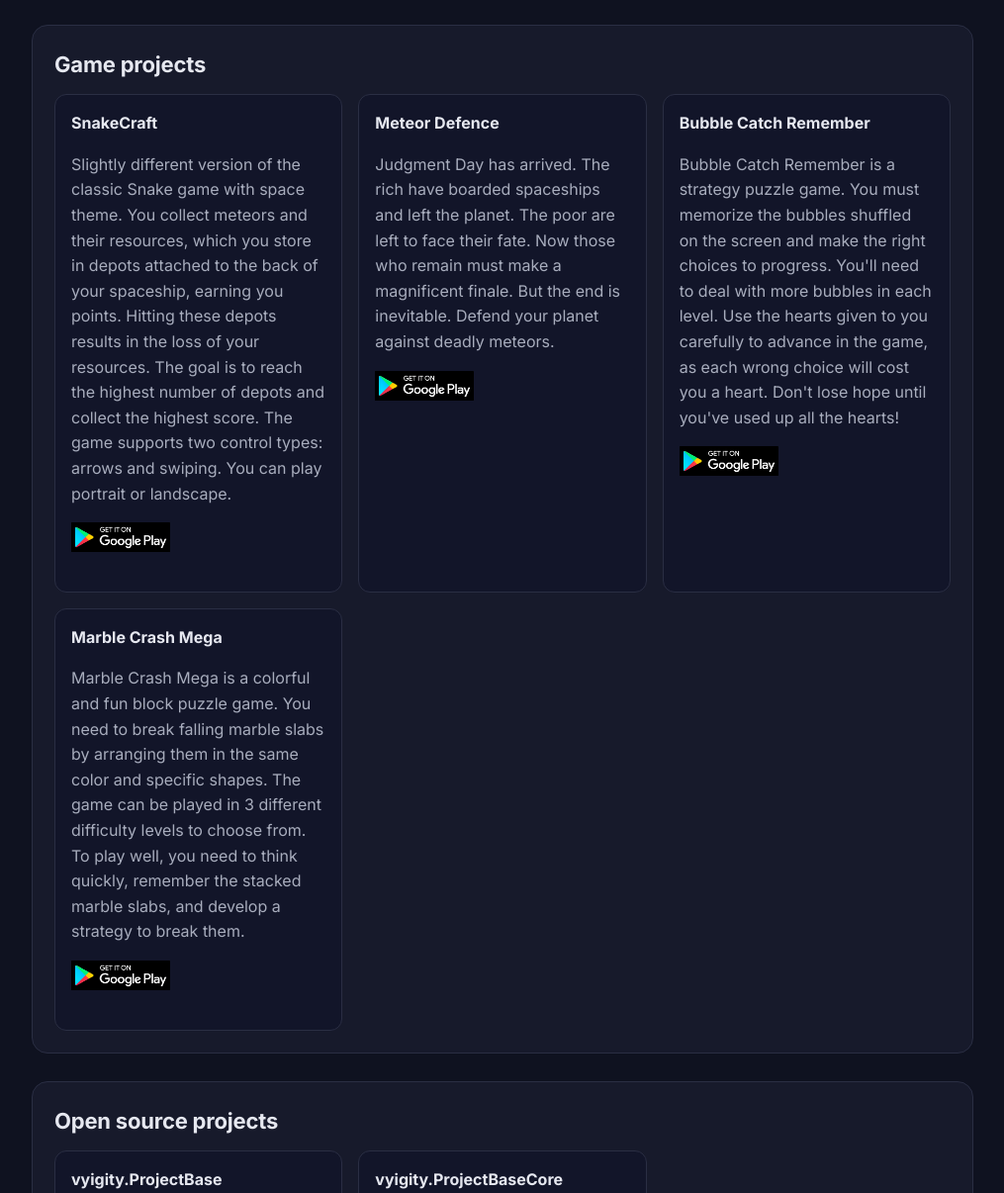
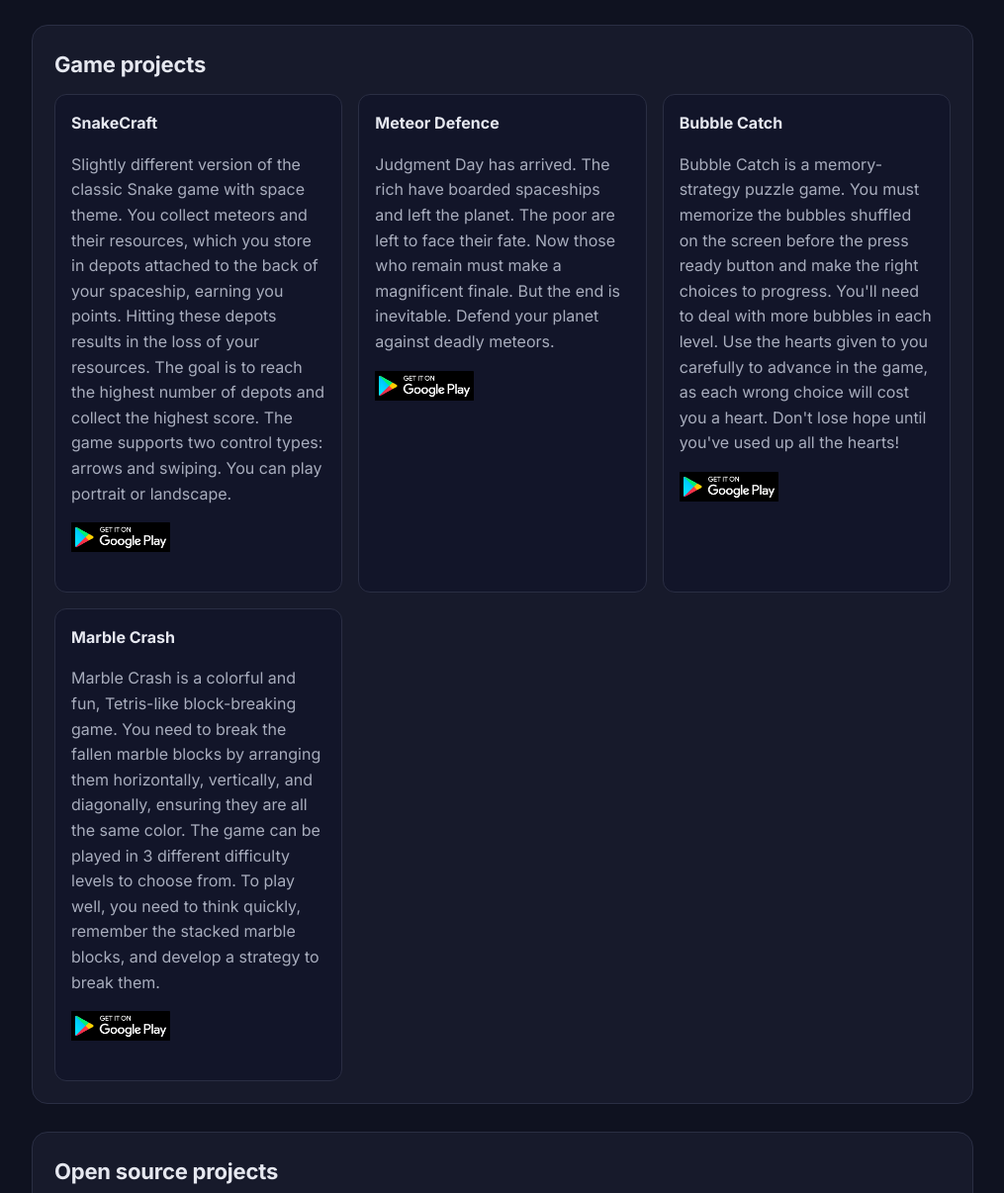
Before and after one commit to vyigity/vyigity.github.io, a plain HTML site: page index.html in a window 1280 px wide. Shown: the part 1010-2216 px from the top of the page at 99% size, without its empty margins (132-1147 px from the left). Drawn offline with Linux system fonts and the light colour scheme.

Commit message:
Update game descriptions and titles in index.html

```diff
--- a/index.html
+++ b/index.html
@@ -314,13 +314,13 @@
                     <p><a href="https://play.google.com/store/apps/details?id=com.vyigity.meteordefence"><img src="PlayStore.png" alt="Google Play Store" width="100" height="30"></a></p>
                 </div>
                 <div class="item">
-                    <h3>Bubble Catch Remember</h3>
-                    <p class="muted">Bubble Catch Remember is a strategy puzzle game. You must memorize the bubbles shuffled on the screen and make the right choices to progress. You'll need to deal with more bubbles in each level. Use the hearts given to you carefully to advance in the game, as each wrong choice will cost you a heart. Don't lose hope until you've used up all the hearts!</p>
+                    <h3>Bubble Catch</h3>
+                    <p class="muted">Bubble Catch is a memory-strategy puzzle game. You must memorize the bubbles shuffled on the screen before the press ready button and make the right choices to progress. You'll need to deal with more bubbles in each level. Use the hearts given to you carefully to advance in the game, as each wrong choice will cost you a heart. Don't lose hope until you've used up all the hearts!</p>
                     <p><a href="https://play.google.com/store/apps/details?id=com.vyigity.bubblecatchremember"><img src="PlayStore.png" alt="Google Play Store" width="100" height="30"></a></p>
                 </div>
                  <div class="item">
-                    <h3>Marble Crash Mega</h3>
-                    <p class="muted">Marble Crash Mega is a colorful and fun block puzzle game. You need to break falling marble slabs by arranging them in the same color and specific shapes. The game can be played in 3 different difficulty levels to choose from. To play well, you need to think quickly, remember the stacked marble slabs, and develop a strategy to break them.</p>
+                    <h3>Marble Crash</h3>
+                    <p class="muted">Marble Crash is a colorful and fun, Tetris-like block-breaking game. You need to break the fallen marble blocks by arranging them horizontally, vertically, and diagonally, ensuring they are all the same color. The game can be played in 3 different difficulty levels to choose from. To play well, you need to think quickly, remember the stacked marble blocks, and develop a strategy to break them.</p>
                     <p><a href="https://play.google.com/store/apps/details?id=com.vyigity.marblecrashmega"><img src="PlayStore.png" alt="Google Play Store" width="100" height="30"></a></p>
                  </div>
             </div>
```
